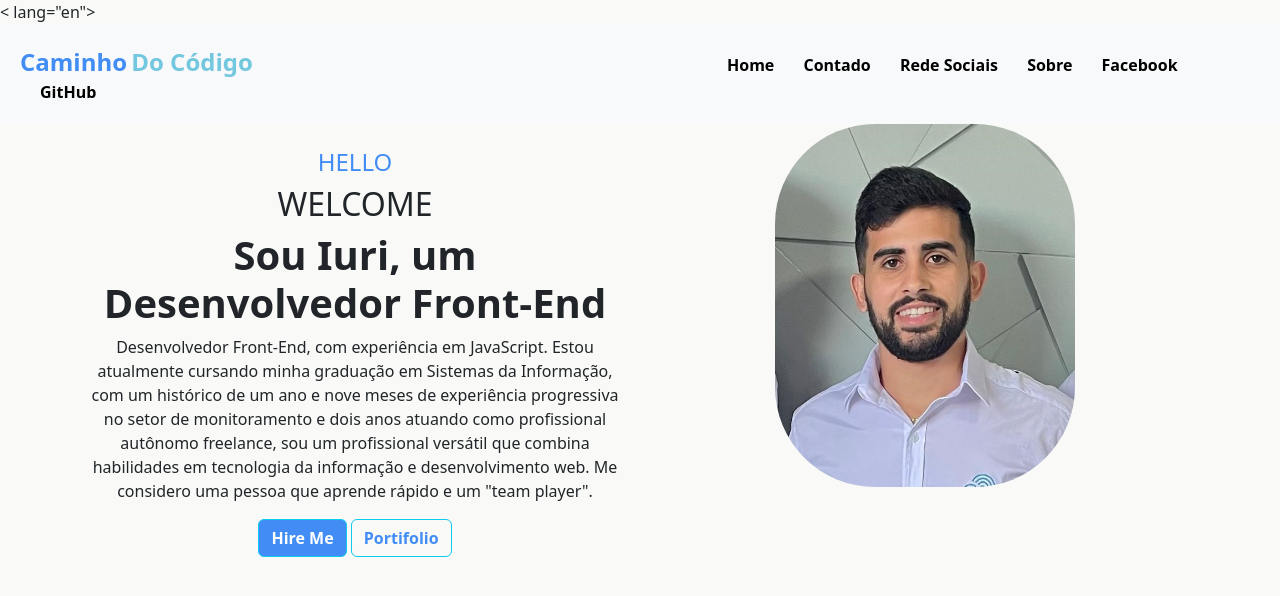
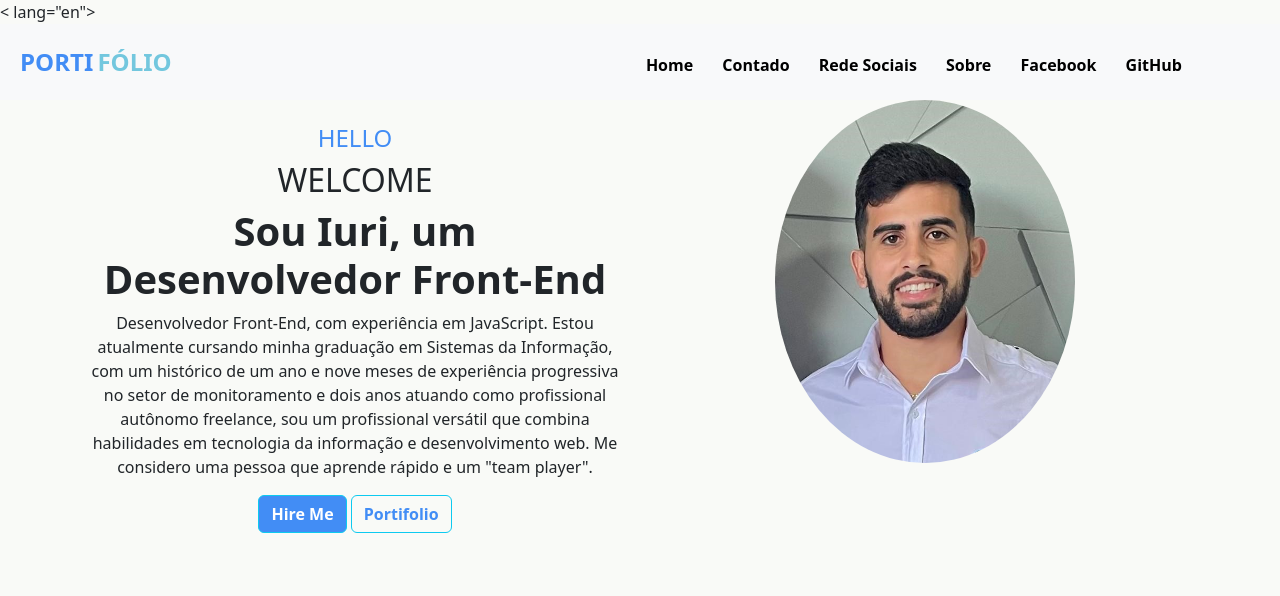
Before and after one commit to iurioliveira31/Portf-lio-, a plain HTML site: page index.html in a window 1280 px wide. Drawn offline with nearby package versions, Linux system fonts and the light colour scheme.

Commit message:
portifolio pronto

```diff
--- a/index.html
+++ b/index.html
@@ -24,8 +24,8 @@
 
      <header class="bg-light header">
        <section>
-         <span class="span-1">Caminho</span>
-         <span class="span-2">Do Código</span>
+         <span class="span-1">PORTI</span>
+         <span class="span-2">FÓLIO</span>
         <section class="links">
            <a href="">Home</a>
            <a href="">Contado</a>
--- a/style.css
+++ b/style.css
@@ -84,5 +84,5 @@ body{
 
 .img img{
     width: 100%;
-    border-radius: 100px;
+    border-radius: 50%;
 }
```
